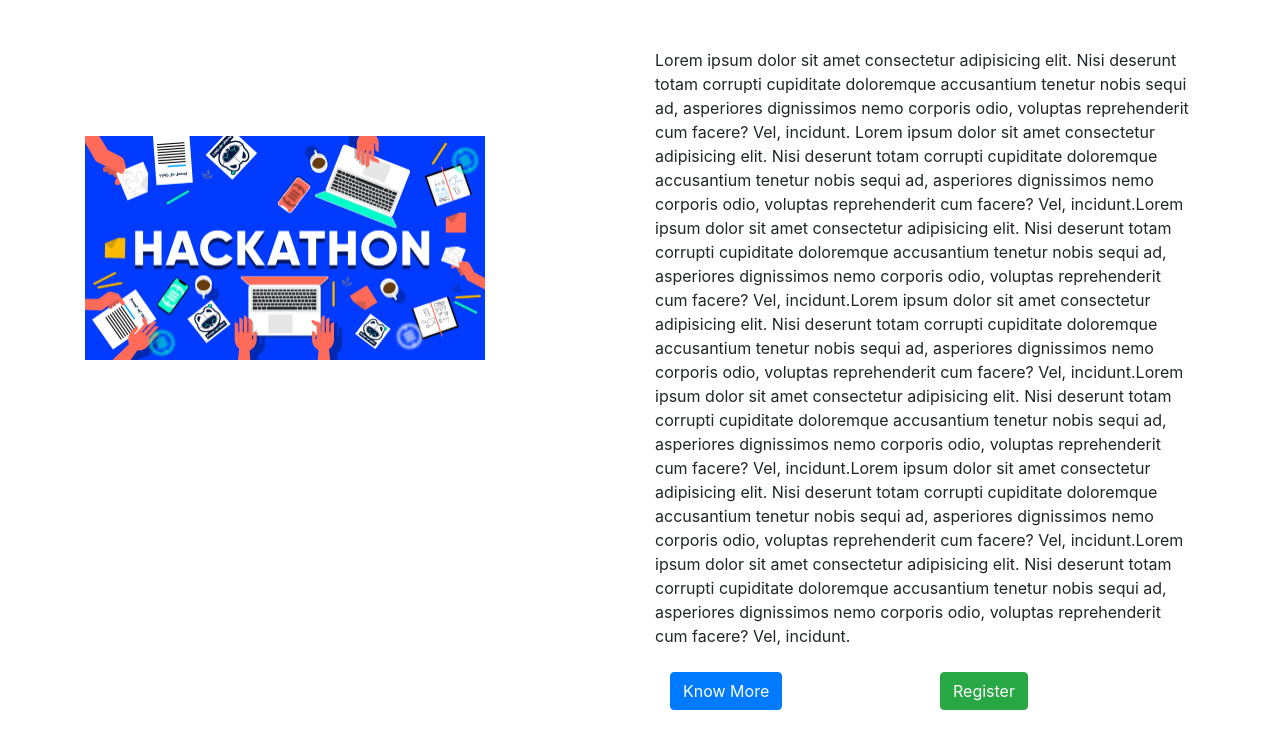
After one commit to paras-gurnani/Vesit-Hacks-21, a Django app: page /events/EventDetail/ in a window 1280 px wide. The commit adds this page. Shown: the top 749 px of the page. Run offline with Django 3.2, Linux system fonts and the light colour scheme; some libraries are stand-ins or nearby versions.

Commit message:
Template of event_details page

```diff
--- a/Vesit_Hacks_21/settings.py
+++ b/Vesit_Hacks_21/settings.py
@@ -11,6 +11,7 @@ https://docs.djangoproject.com/en/3.1/ref/settings/
 """
 
 from pathlib import Path
+import os
 
 # Build paths inside the project like this: BASE_DIR / 'subdir'.
 BASE_DIR = Path(__file__).resolve().parent.parent
@@ -120,3 +121,6 @@ USE_TZ = True
 # https://docs.djangoproject.com/en/3.1/howto/static-files/
 
 STATIC_URL = '/static/'
+STATICFILES_DIRS = [
+    os.path.join(BASE_DIR, "static")
+]
--- a/college/models.py
+++ b/college/models.py
@@ -2,7 +2,6 @@ from django.db import models
 
 # Create your models here.
 class Staff(models.Model):
-
     staff_id = models.AutoField(primary_key=True,default='')
     staff_email = models.CharField(max_length=100,unique=True)
     staff_fname = models.CharField(max_length=50)
--- a/events/urls.py
+++ b/events/urls.py
@@ -6,5 +6,6 @@ app_name='events'
 urlpatterns = [
     path('', views.index,name='index'),
     path('AddEvent/', views.addEvent, name='add_event'),
-    path('StoreEvent/', views.storeEvent, name='store_event')
+    path('StoreEvent/', views.storeEvent, name='store_event'),
+    path('EventDetail/', views.eventDetail, name='event_detail')
 ]
--- a/events/views.py
+++ b/events/views.py
@@ -11,3 +11,6 @@ def addEvent(request):
 def storeEvent(request):
     print(request.POST)
     return HttpResponse('Event Storage')
+
+def eventDetail(request):
+    return render(request, 'events/eventDetails.html')
--- a/templates/base.html
+++ b/templates/base.html
@@ -5,10 +5,11 @@
     <meta charset="utf-8">
     <meta name="viewport" content="width=device-width, initial-scale=1">
 
-    <!-- Bootstrap CSS -->
-    <link href="https://cdn.jsdelivr.net/npm/bootstrap@5.0.0-beta3/dist/css/bootstrap.min.css" rel="stylesheet" integrity="sha384-eOJMYsd53ii+scO/bJGFsiCZc+5NDVN2yr8+0RDqr0Ql0h+rP48ckxlpbzKgwra6" crossorigin="anonymous">
-    <!-- Jquery -->
+    <link rel="stylesheet" href="https://maxcdn.bootstrapcdn.com/bootstrap/4.5.2/css/bootstrap.min.css">
     <script src="https://ajax.googleapis.com/ajax/libs/jquery/3.5.1/jquery.min.js"></script>
+    <script src="https://cdnjs.cloudflare.com/ajax/libs/popper.js/1.16.0/umd/popper.min.js"></script>
+    <script src="https://maxcdn.bootstrapcdn.com/bootstrap/4.5.2/js/bootstrap.min.js"></script>
+
     {% block head %}
 
     {% endblock head %}
--- /dev/null
+++ b/templates/events/eventDetails.html
@@ -0,0 +1,96 @@
+{% extends 'base.html' %}
+{% load static %}
+
+{% block head %}
+
+<style>
+#postor {
+    height: 400px;
+    width: 400px;
+    object-fit: contain;
+    margin: auto;
+}
+</style>
+
+{% endblock head %}
+
+{% block body %}
+    <div class="fluid container my-5">
+        <div class="row">
+            <div class="col">
+                <img id="postor" src="{% static 'img/SampleImage.png' %}" alter="Postor"> </img>
+            </div>
+            <div class="col my-auto">
+                Lorem ipsum dolor sit amet consectetur adipisicing elit. Nisi deserunt totam corrupti cupiditate
+                doloremque accusantium tenetur nobis sequi ad, asperiores dignissimos nemo corporis odio, voluptas
+                reprehenderit cum facere? Vel, incidunt. Lorem ipsum dolor sit amet consectetur adipisicing elit. Nisi deserunt totam corrupti cupiditate
+                doloremque accusantium tenetur nobis sequi ad, asperiores dignissimos nemo corporis odio, voluptas
+                reprehenderit cum facere? Vel, incidunt.Lorem ipsum dolor sit amet consectetur adipisicing elit. Nisi deserunt totam corrupti cupiditate
+                doloremque accusantium tenetur nobis sequi ad, asperiores dignissimos nemo corporis odio, voluptas
+                reprehenderit cum facere? Vel, incidunt.Lorem ipsum dolor sit amet consectetur adipisicing elit. Nisi deserunt totam corrupti cupiditate
+                doloremque accusantium tenetur nobis sequi ad, asperiores dignissimos nemo corporis odio, voluptas
+                reprehenderit cum facere? Vel, incidunt.Lorem ipsum dolor sit amet consectetur adipisicing elit. Nisi deserunt totam corrupti cupiditate
+                doloremque accusantium tenetur nobis sequi ad, asperiores dignissimos nemo corporis odio, voluptas
+                reprehenderit cum facere? Vel, incidunt.Lorem ipsum dolor sit amet consectetur adipisicing elit. Nisi deserunt totam corrupti cupiditate
+                doloremque accusantium tenetur nobis sequi ad, asperiores dignissimos nemo corporis odio, voluptas
+                reprehenderit cum facere? Vel, incidunt.Lorem ipsum dolor sit amet consectetur adipisicing elit. Nisi deserunt totam corrupti cupiditate
+                doloremque accusantium tenetur nobis sequi ad, asperiores dignissimos nemo corporis odio, voluptas
+                reprehenderit cum facere? Vel, incidunt.
+
+                <!-- Buttons -->
+                <div class="container my-4">
+                    <div class="row">
+                        <div class="col">
+                            <button class="btn btn-primary" id="know_more"> Know More </button>
+                        </div>
+                        <div class="col">
+                            <button class="btn btn-success" id="register"> Register </button>
+                        </div>
+                    </div>
+                </div>
+            </div>
+        </div>
+    </div>
+    <div class="container">
+        <!-- Modal -->
+        <div class="modal fade" id="myModal" role="dialog">
+            <div class="modal-dialog">
+                <!-- Modal content-->
+                <div class="modal-content">
+                    <div class="modal-header">
+                        <h4 class="modal-title">Event Title</h4>
+                        <button type="button" class="close" data-dismiss="modal">&times;</button>
+                    </div>
+                    <div class="modal-body">
+                        <p>
+                            Lorem ipsum dolor sit amet consectetur adipisicing elit. Nisi deserunt totam corrupti cupiditate
+                            doloremque accusantium tenetur nobis sequi ad, asperiores dignissimos nemo corporis odio, voluptas
+                            reprehenderit cum facere? Vel, incidunt. Lorem ipsum dolor sit amet consectetur adipisicing elit. Nisi deserunt totam corrupti cupiditate
+                            doloremque accusantium tenetur nobis sequi ad, asperiores dignissimos nemo corporis odio, voluptas
+                            reprehenderit cum facere? Vel, incidunt.Lorem ipsum dolor sit amet consectetur adipisicing elit. Nisi deserunt totam corrupti cupiditate
+                            doloremque accusantium tenetur nobis sequi ad, asperiores dignissimos nemo corporis odio, voluptas
+                            reprehenderit cum facere? Vel, incidunt.Lorem ipsum dolor sit amet consectetur adipisicing elit. Nisi deserunt totam corrupti cupiditate
+                            doloremque accusantium tenetur nobis sequi ad, asperiores dignissimos nemo corporis odio, voluptas
+                            reprehenderit cum facere? Vel, incidunt.Lorem ipsum dolor sit amet consectetur adipisicing elit. Nisi deserunt totam corrupti cupiditate
+                            doloremque accusantium tenetur nobis sequi ad, asperiores dignissimos nemo corporis odio, voluptas
+                            reprehenderit cum facere? Vel, incidunt.Lorem ipsum dolor sit amet consectetur adipisicing elit. Nisi deserunt totam corrupti cupiditate
+                            doloremque accusantium tenetur nobis sequi ad, asperiores dignissimos nemo corporis odio, voluptas
+                            reprehenderit cum facere? Vel, incidunt.Lorem ipsum dolor sit amet consectetur adipisicing elit. Nisi deserunt totam corrupti cupiditate
+                            doloremque accusantium tenetur nobis sequi ad, asperiores dignissimos nemo corporis odio, voluptas
+                            reprehenderit cum facere? Vel, incidunt.
+                        </p>
+                    </div>
+                    <div class="modal-footer">
+                        <button type="button" class="btn btn-success" data-dismiss="modal">Register</button>
+                        <button type="button" class="btn btn-primary" data-dismiss="modal">Close</button>
+                    </div>
+                </div>
+            </div>
+        </div>
+    </div>
+<script>
+    $("#know_more").click(function() {
+        $("#myModal").modal('show');
+    });
+</script>
+{% endblock body %}
```
Also changed, not shown: static/img/Event_sample.jpg (added), static/img/SampleImage.png (added), 1 other file.
